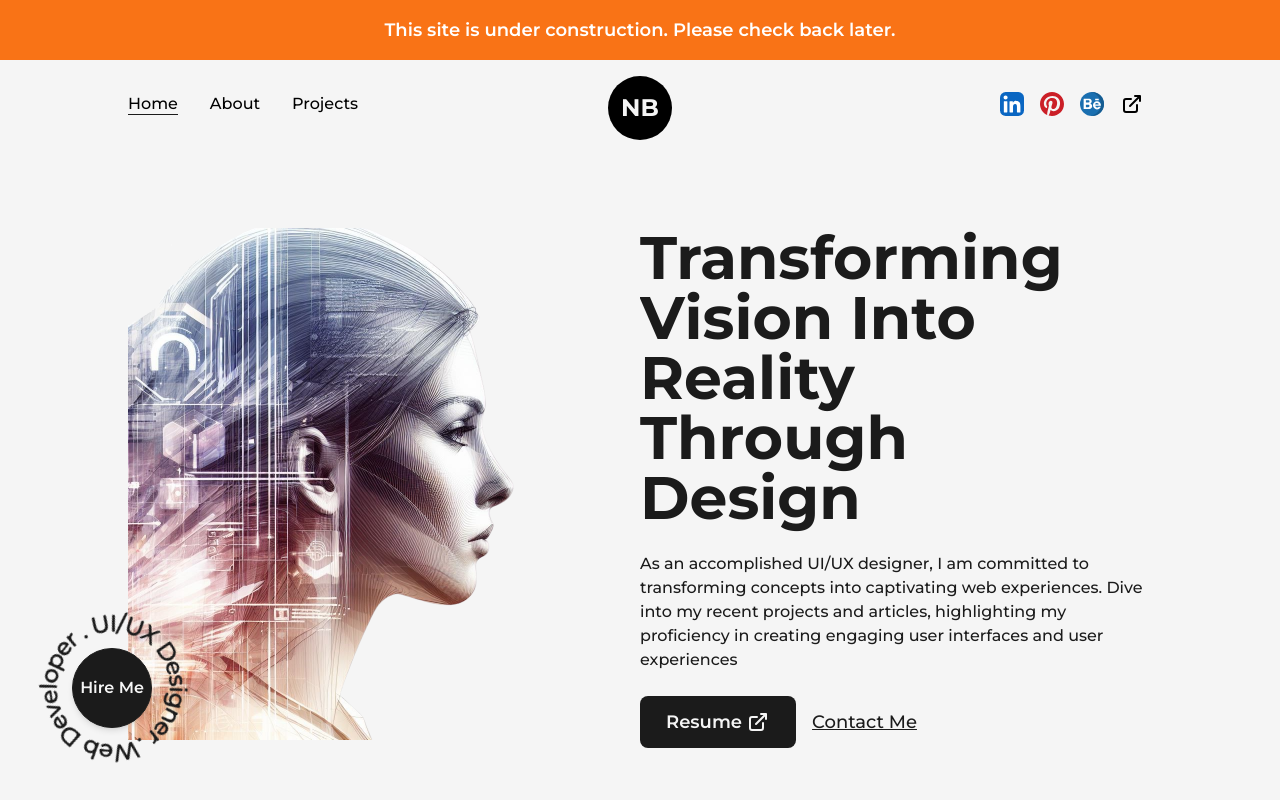
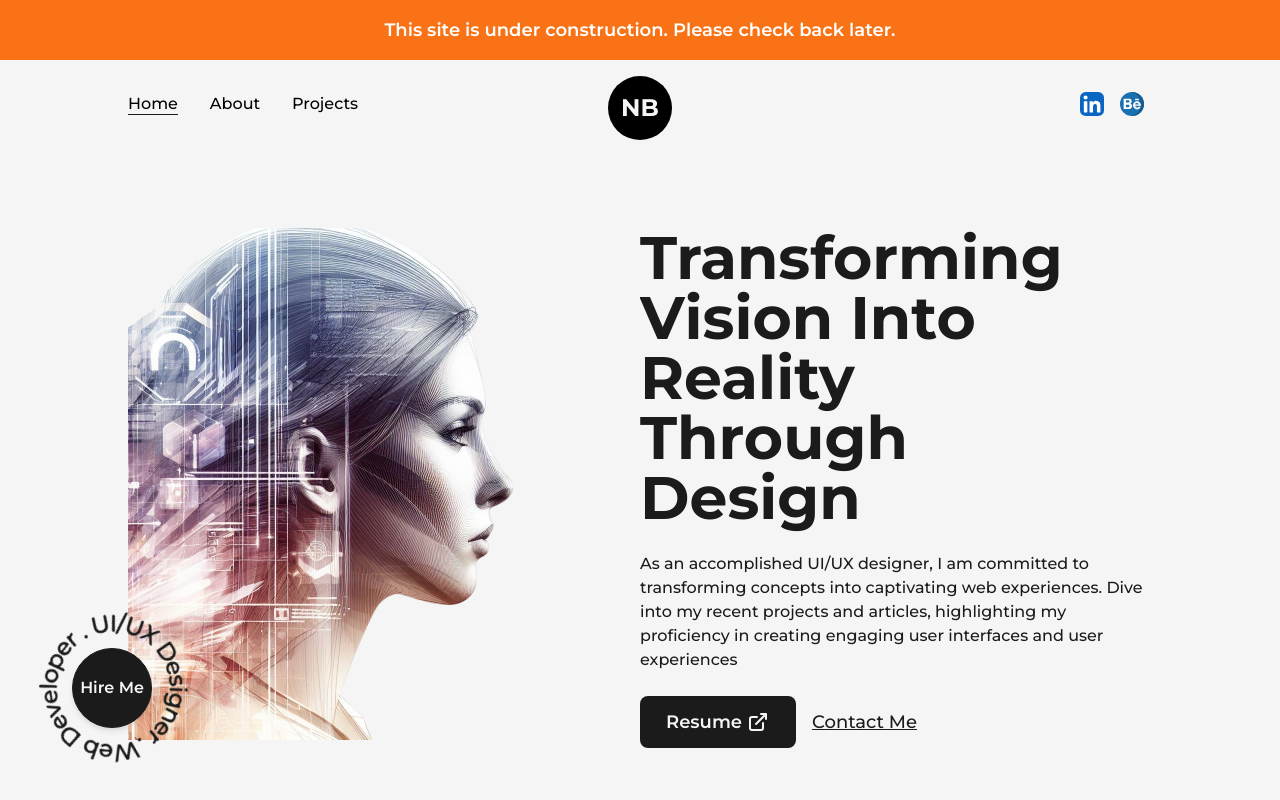
Before and after one commit to natalia-belei/natalia-belei.github.io, a Next.js app in the folder reactportfolio/: page / in a window 1280 px wide. Shown: the top 800 px of the page. Built offline with nearby package versions, Linux system fonts and the light colour scheme.

Commit message:
Conditionally render profile icons.

```diff
--- a/reactportfolio/config.js
+++ b/reactportfolio/config.js
@@ -3,9 +3,9 @@ const contacts = {
     ownerInitials: "NB",
     ownerEmail: "mailto:beley.natalija@gmail.com",
     linkedInProfile: "https://www.linkedin.com/in/natalia-belei-297077201/",
-    pinterestProfile: "https://pinterest.com",
+    pinterestProfile: null,
     behanceProfile: "https://www.behance.net/natalibelei",
-    externalLink: "https://google.com",
+    externalLink: null,
     resumePath: "/dummy.pdf",
 };
 
--- a/reactportfolio/src/components/NavBar.js
+++ b/reactportfolio/src/components/NavBar.js
@@ -14,6 +14,7 @@ const NavBar = () => {
         <CustomLink href="/projects" title="Projects" className='ml-4' />
       </nav>
       <nav className='flex items-center justify-center flex-wrap text-3xl'>
+        {config.contacts.linkedInProfile && (
           <motion.a
             href={config.contacts.linkedInProfile} target={"_blank"}
             whileHover={{ y: -3 }}
@@ -21,24 +22,31 @@ const NavBar = () => {
             className='w-6 mx-2'>
             <LinkedInIcon />
           </motion.a>
+        )}
+        {config.contacts.pinterestProfile && (
           <motion.a href={config.contacts.pinterestProfile} target={"_blank"}
             whileHover={{ y: -3 }}
             whileTap={{ scale: 0.9 }}
             className='w-6 mx-2'>
             <PinterestIcon />
           </motion.a>
+        )}
+        {config.contacts.behanceProfile && (
           <motion.a href={config.contacts.behanceProfile} target={"_blank"}
             whileHover={{ y: -3 }}
             whileTap={{ scale: 0.9 }}
             className='w-6 mx-2'>
             <BehanceIcon />
           </motion.a>
+        )}
+        {config.contacts.externalLink && (
           <motion.a href={config.contacts.externalLink} target={"_blank"}
             whileHover={{ y: -3 }}
             whileTap={{ scale: 0.9 }}
             className='w-6 mx-2'>
             <LinkArrow />
           </motion.a>
+        )}
       </nav>
       <div className={`absolute left-[50%]
         ${config.isUnderConstruction ? 'top-15' : 'top-2'} translate-x-[-50%]`}>
```
Lines whose indentation alone changed are shown as unchanged.
